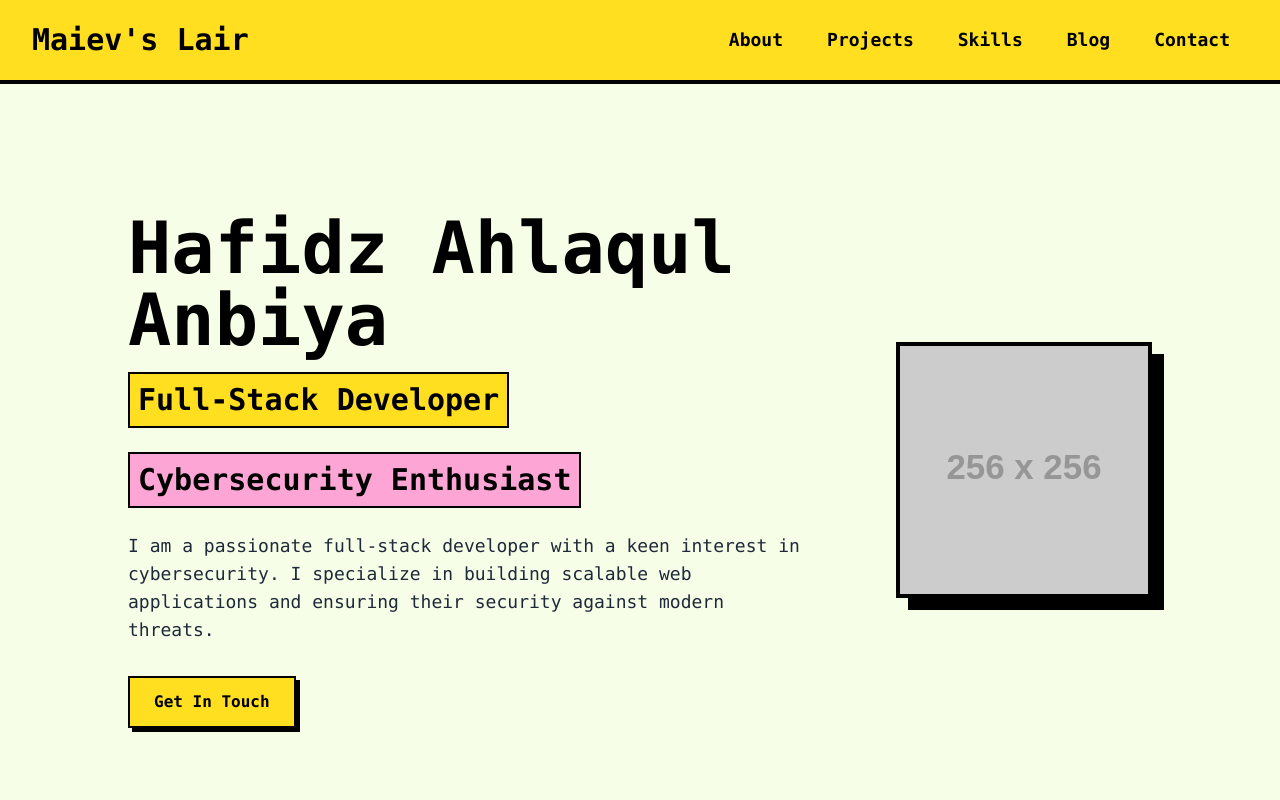
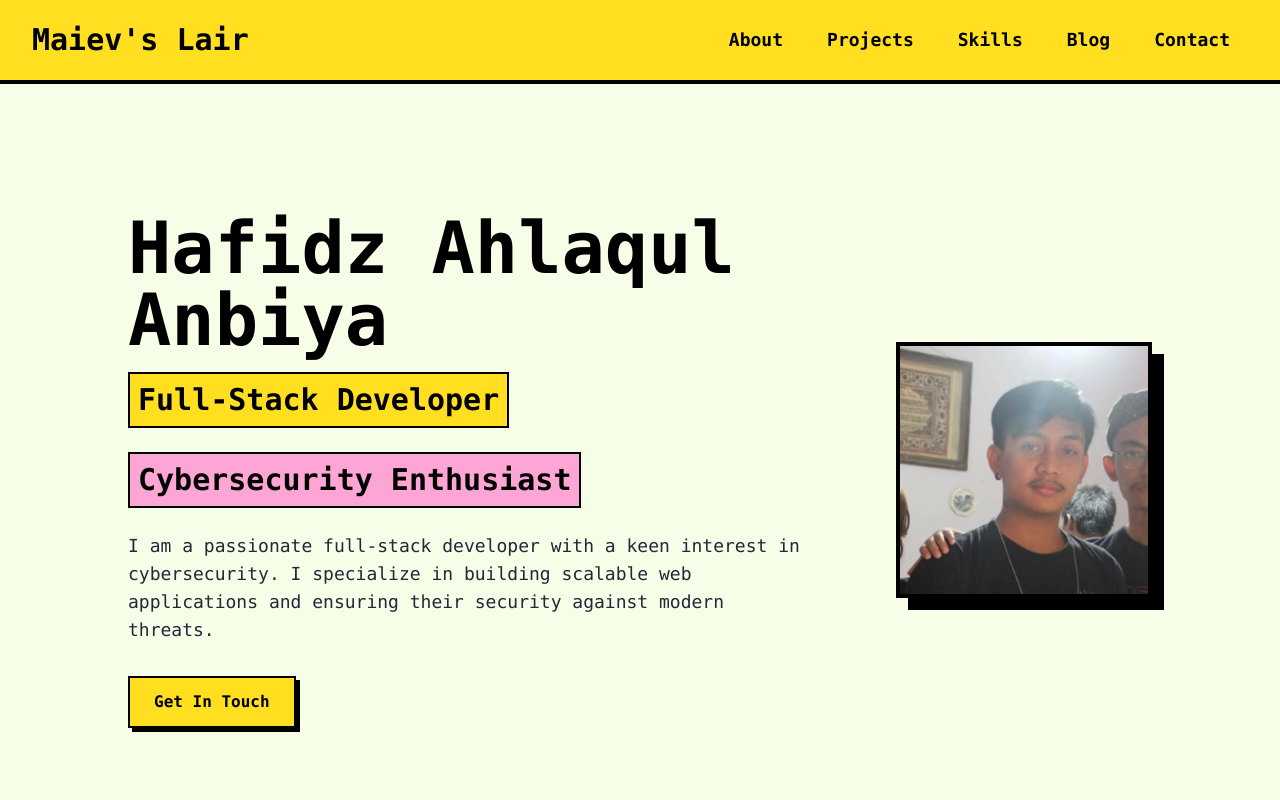
Before and after one commit to m4iev/portfolio-m4iev, a React (Create React App) app: page / in a window 1280 px wide. Shown: the top 800 px of the page. Built offline with nearby package versions, Linux system fonts and the light colour scheme.

Commit message:
Add profile photo

```diff
--- a/src/components/Hero.tsx
+++ b/src/components/Hero.tsx
@@ -1,6 +1,7 @@
 import { FC } from "react";
 import { portfolioData } from "../data/variables";
 import NeoButton from "./NeoButton";
+import profilePhoto from "../assets/poto.jpeg";
 
 const Hero: FC = () => {
   return (
@@ -23,11 +24,8 @@ const Hero: FC = () => {
         </div>
         <div className="w-48 h-48 md:w-64 md:h-64 bg-yellow-300 border-4 border-black flex items-center justify-center shadow-[12px_12px_0px_#000]">
           <img
-            src={`https://placehold.co/256x256/1a1a1a/fde047?text=${portfolioData.name.slice(
-              0,
-              2
-            )}`}
-            alt="Your Name Initials"
+            src={profilePhoto}
+            alt="Hafidz"
             className="w-full h-full object-cover"
           />
         </div>
```
Also changed, not shown: src/assets/poto.jpeg (added).
